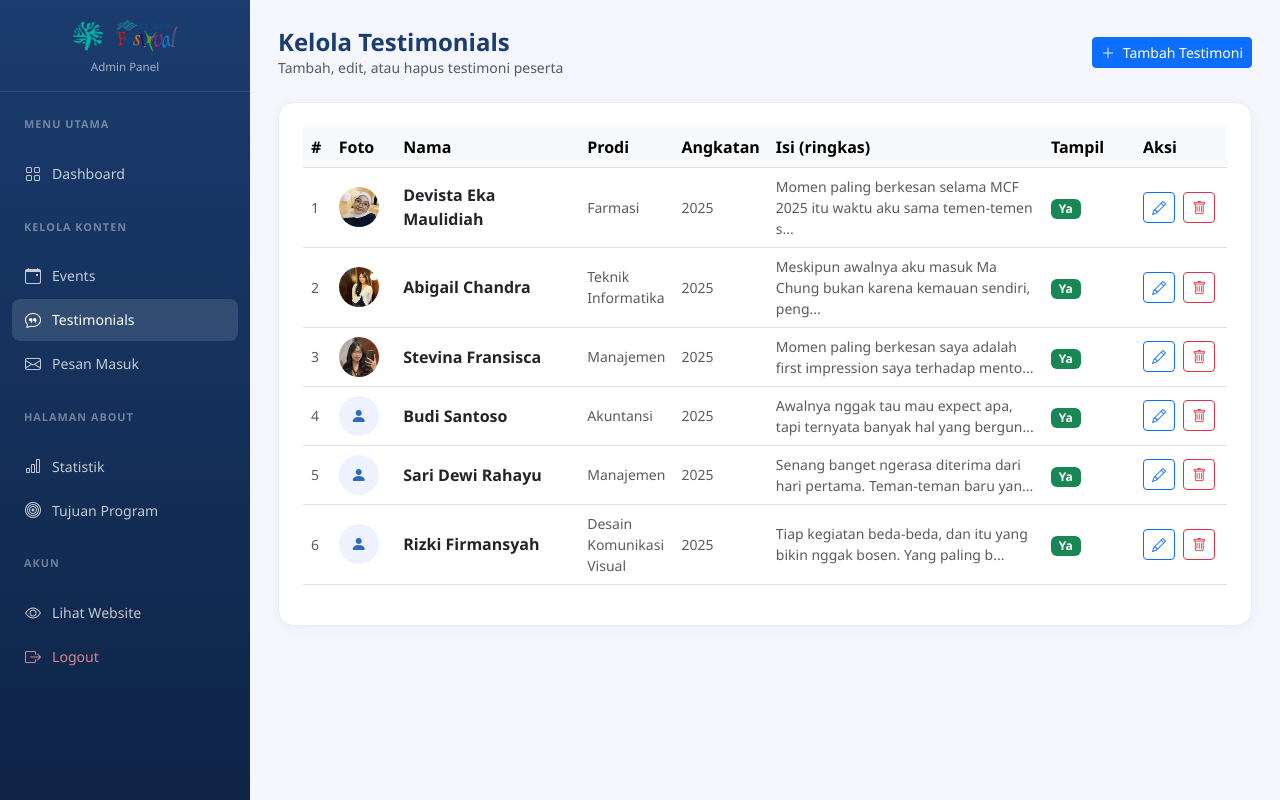
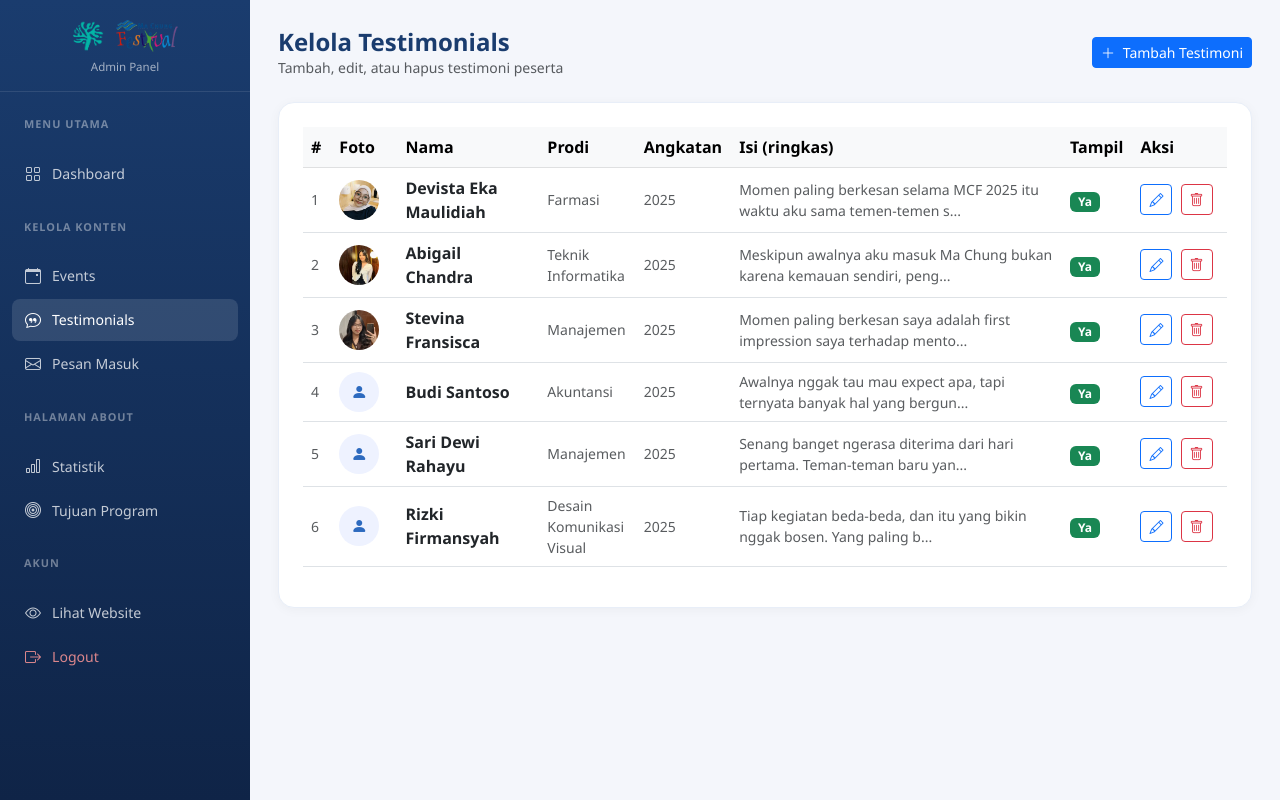
Before and after one commit to bennypepper/mcf-landingpage, a PHP site: page /admin/testimonial_list.php in a window 1280 px wide. Run offline with PHP 8.4, Linux system fonts and the light colour scheme; a user stored in the database is signed in; data comes from the database, SQL or seed files in the repository; data that the repository does not hold is empty.

Commit message:
[elroi] perbaikan tabel testimonial

```diff
--- a/admin/testimonial_list.php
+++ b/admin/testimonial_list.php
@@ -48,11 +48,11 @@ if (isset($_GET['status'])) {
             <tr>
               <th style="width: 3%;">#</th>
               <th style="width: 7%;">Foto</th>
-              <th style="width: 20%;">Nama</th>
-              <th style="width: 1%;">Prodi</th>
-              <th style="width: 10%;">Angkatan</th>
-              <th style="width: 30%;">Isi (ringkas)</th>
-              <th style="width: 10%;">Tampil</th>
+              <th style="width: 15%;">Nama</th>
+              <th style="width: 10%;">Prodi</th>
+              <th style="width: 5%;">Angkatan</th>
+              <th style="width: 35%;">Isi (ringkas)</th>
+              <th style="width: 5%;">Tampil</th>
               <th style="width: 10%;">Aksi</th>
             </tr>
           </thead>
```
